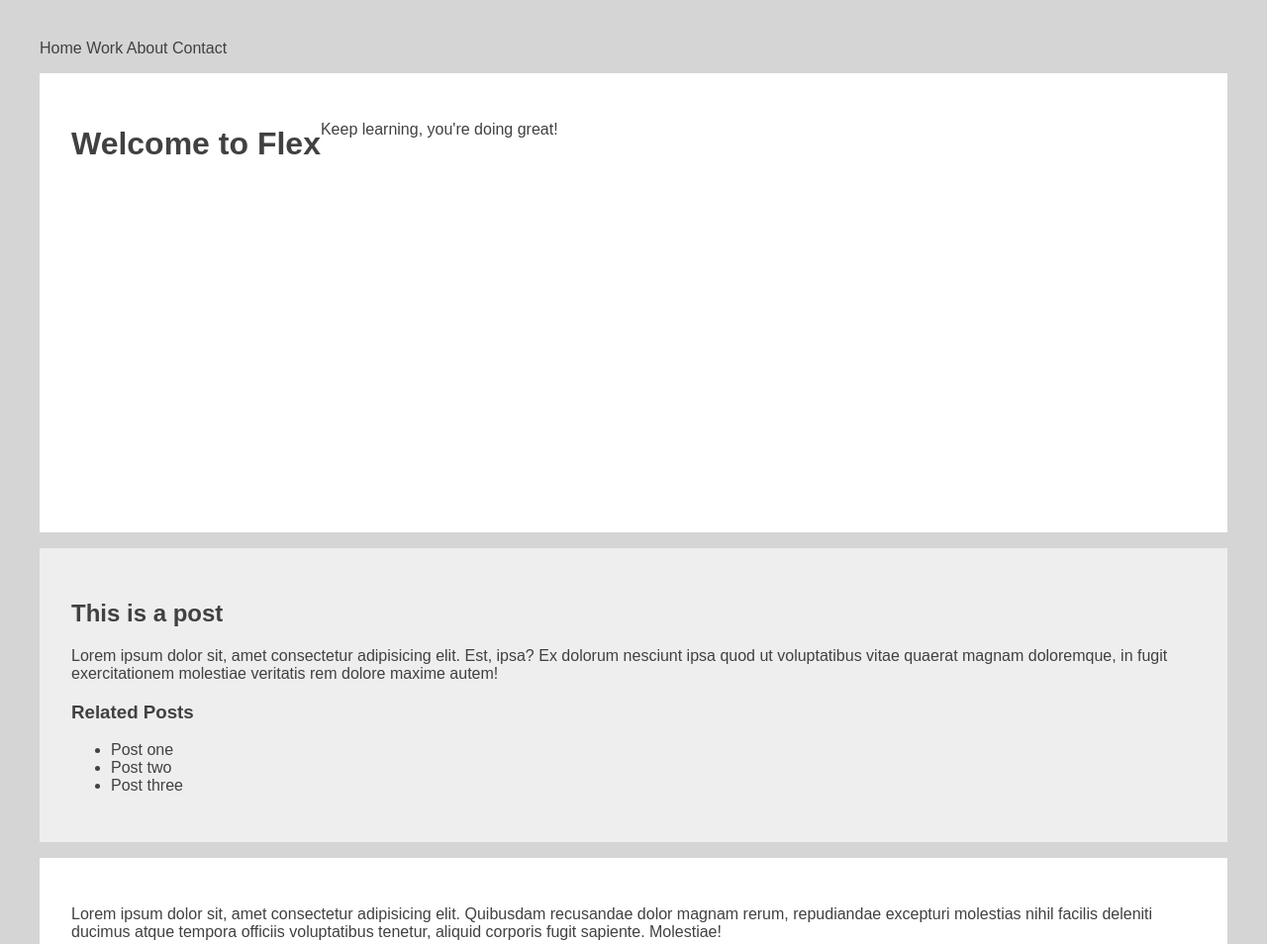
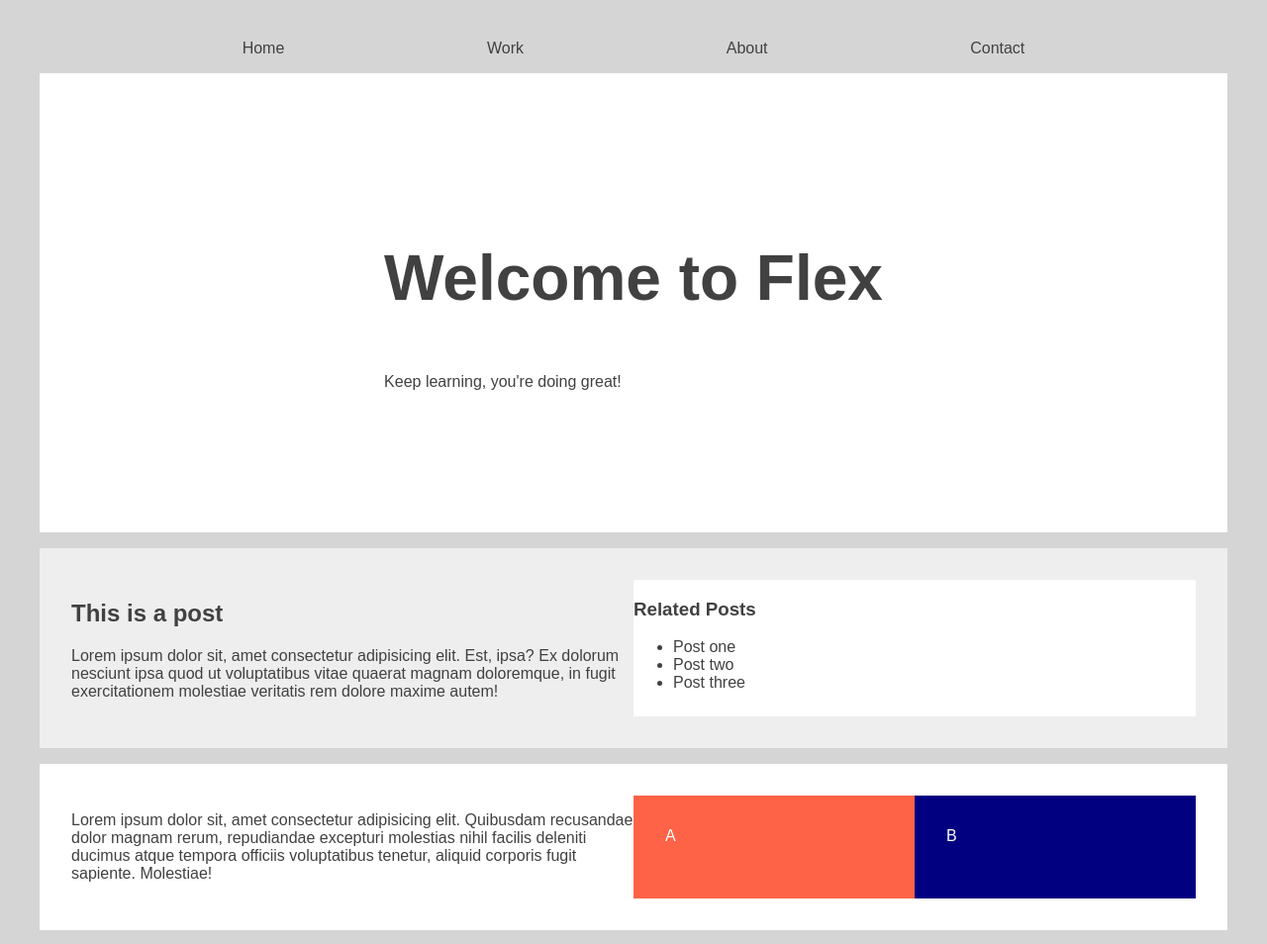
Before and after one commit to sydstrr/Flexbox2, a plain HTML site: page index.html in a window 1280 px wide. Shown: the top 954 px of the page at 99% size. Drawn offline with nearby package versions, Linux system fonts and the light colour scheme; files that its build step writes are made by us from their sources.

Commit message:
Update main.scss

```diff
--- a/styles/main.scss
+++ b/styles/main.scss
@@ -1 +1,57 @@
 @import 'partials/base';
+nav{
+    display: flex;
+    justify-content: space-evenly;
+}
+
+.hero{
+    display: flex;
+    justify-content: center;
+    align-items: center;
+}
+.hero-content{
+    display: flex;
+    flex-direction: column;
+}
+.main-container{
+    display: flex;
+    flex-direction: column;
+}
+
+.sidebar{
+    background-color: white;
+}
+
+.mixed-layout{
+    display: flex;
+    flex-direction: column;
+   }
+
+@media (min-width: 1024px) {
+    h1{
+        font-size: 4em;
+    }
+    .main-container{
+        flex-direction: row;
+    }
+   .post, .sidebar{
+    flex: 1;
+   }
+   .mixed-layout {
+    display: flex;
+    flex-direction: row;
+    background-color: white;
+    }
+    .first, .second{
+        flex: 1;
+    }
+    .second{
+        display: flex;
+        flex-direction: row;
+    }
+    .second-a, .second-b{
+        flex: 1;
+        justify-content: center;
+    }
+
+}
```
